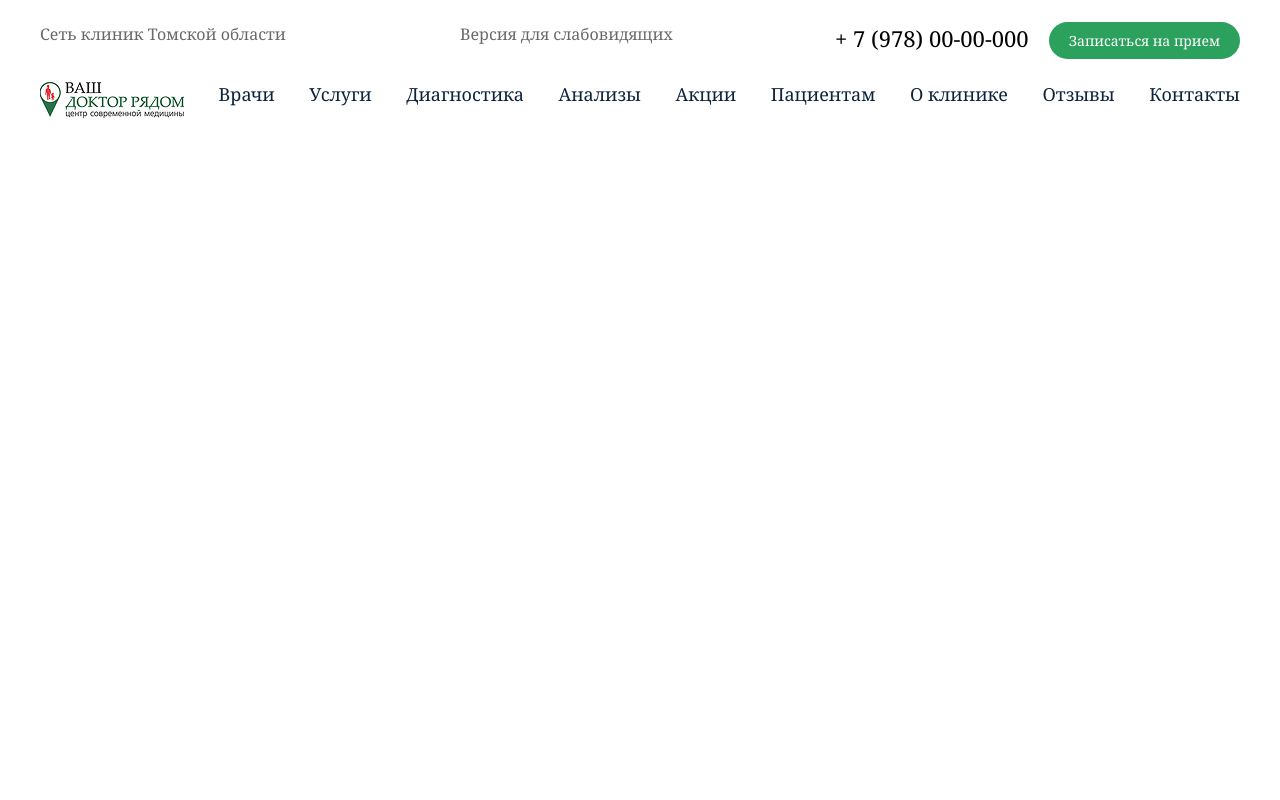
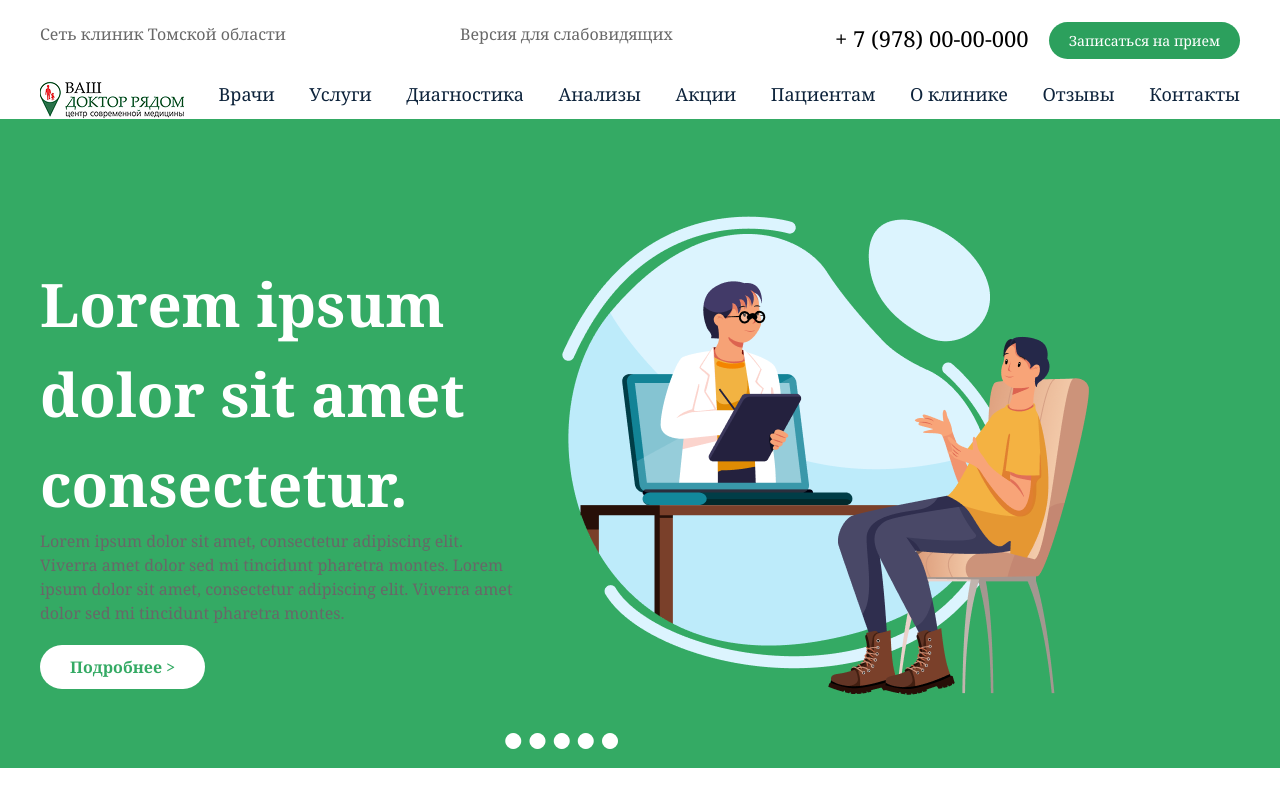
Before and after one commit to Ehson01/LESSON_19, a website: page src/homework.html in a window 1280 px wide. Drawn offline with Linux system fonts and the light colour scheme.

Commit message:
versoin_1.5

```diff
--- a/src/homework.html
+++ b/src/homework.html
@@ -5,6 +5,7 @@
     <meta name="viewport" content="width=device-width, initial-scale=1.0">
     <title>Home work</title>
     <link rel="stylesheet" href="./output.css">
+    <link rel="stylesheet" href="https://cdnjs.cloudflare.com/ajax/libs/font-awesome/7.3.1/css/all.min.css" integrity="sha512-QeR2VH+lsBE5LSAe1Q5EnTBbe7XTBubt8dG93Y7gidSgdMCr8nVqKcfKAMyN96SV8KDbZVTDXChatu5G2KQGzg==" crossorigin="anonymous" referrerpolicy="no-referrer" />
     <style>
         .text1{
             color: #686868;
@@ -15,9 +16,27 @@
             color: #0D233B;
             font-size: 18px;
         }
+        .button1{
+            background-color:white ;
+            color: #34AA64;
+            padding:10px 30px 10px 30px;
+            border-radius: 50px;
+            font-weight: 700;
+        }
+        .fa-solid{
+            position: relative;
+            left: -620px;
+            bottom: -570px;
+            color: white;
+        }
+        .fa-solid:hover{
+            color:#34AA64;
+            border: 2px solid white;
+            border-radius: 50px;
+        }
     </style>
 </head>
-<body class="font-serif">
+<body class="font-serif ">
     <header class="max-w-300 m-auto">
         <div class="flex justify-between py-5.5">
             <p class="text1">Сеть клиник Томской области</p>
@@ -48,12 +67,34 @@
         </div>
     </header>
     <main>
-        <sectio></sectio>
-        <sectio></sectio>
-        <sectio></sectio>
-        <sectio></sectio>
-        <sectio></sectio>
-        <sectio></sectio>
+        <section class="bg-[#34AA64] w-full">
+            <div class="max-w-300 m-auto flex py-10 justify-between">
+                <div class="w-120 pt-20">
+                    <div class="py-5">
+                        <h1 class="text-white text-[60px] font-bold">Lorem ipsum dolor sit amet consectetur.</h1>
+                        <p class="text1">Lorem ipsum dolor sit amet, consectetur adipiscing elit. Viverra amet dolor sed mi tincidunt pharetra montes. Lorem ipsum dolor sit amet, consectetur adipiscing elit. Viverra amet dolor sed mi tincidunt pharetra montes.</p>
+                    </div>
+                    <div>
+                        <button class="button1">Подробнее ></button>
+                    </div>
+                </div>
+                <div>
+                    <img src="./img/image2.png" alt="">
+                </div>
+                <div>
+                    <i class="fa-solid fa-circle" "></i>
+                    <i class="fa-solid fa-circle" "></i>
+                    <i class="fa-solid fa-circle" "></i>
+                    <i class="fa-solid fa-circle" "></i>
+                    <i class="fa-solid fa-circle" "></i>
+                </div>
+            </div>
+        </section>
+        <section></section>
+        <section></section>
+        <section></section>
+        <section></section>
+        <section></section>
     </main>
 </body>
 </html>
```
Also changed, not shown: src/img/image2.png (added), src/output.css.
